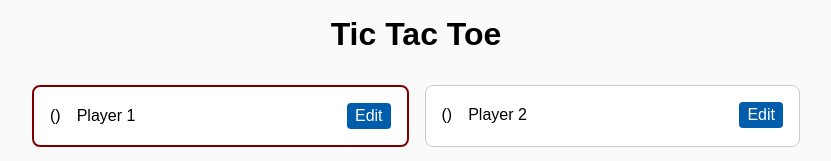
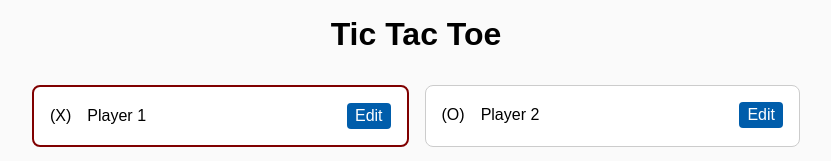
Before and after one commit to sample-react-projects/tic-tac-toe, a React (Vite) app: page / in a window 1280 px wide. Shown: the top 161 px of the page, without its empty margins (224-1055 px from the left). Built offline with nearby package versions, Linux system fonts and the light colour scheme.

Commit message:
Curry players component

```diff
--- a/src/components/players/Players.tsx
+++ b/src/components/players/Players.tsx
@@ -6,12 +6,20 @@ import styles from "./Players.module.scss";
 interface IPlayers {
   activePlayer: PlayerSymbol;
   players: Record<PlayerSymbol, string>;
-  setPlayers: React.Dispatch<
-    React.SetStateAction<Record<PlayerSymbol, string>>
-  >;
+  updatePlayer: (symbol: PlayerSymbol, updatedName: string) => void;
 }
 
-const Players: React.FC<IPlayers> = ({ activePlayer, players, setPlayers }) => {
+const Players: React.FC<IPlayers> = ({
+  activePlayer,
+  players,
+  updatePlayer,
+}) => {
+  function setPlayerName(symbol: PlayerSymbol) {
+    return function (name: string) {
+      updatePlayer(symbol, name);
+    };
+  }
+
   return (
     <div className={styles.players}>
       {(Object.entries(players) as [PlayerSymbol, string][]).map(
@@ -19,10 +27,11 @@ const Players: React.FC<IPlayers> = ({ activePlayer, players, setPlayers }) => {
           <Card active={activePlayer === symbol}>
             <Player
               key={symbol}
-              symbol={symbol}
               name={name}
-              setPlayers={setPlayers}
-            ></Player>
+              updatePlayer={setPlayerName(symbol)}
+            >
+              {symbol}
+            </Player>
           </Card>
         )
       )}
```
